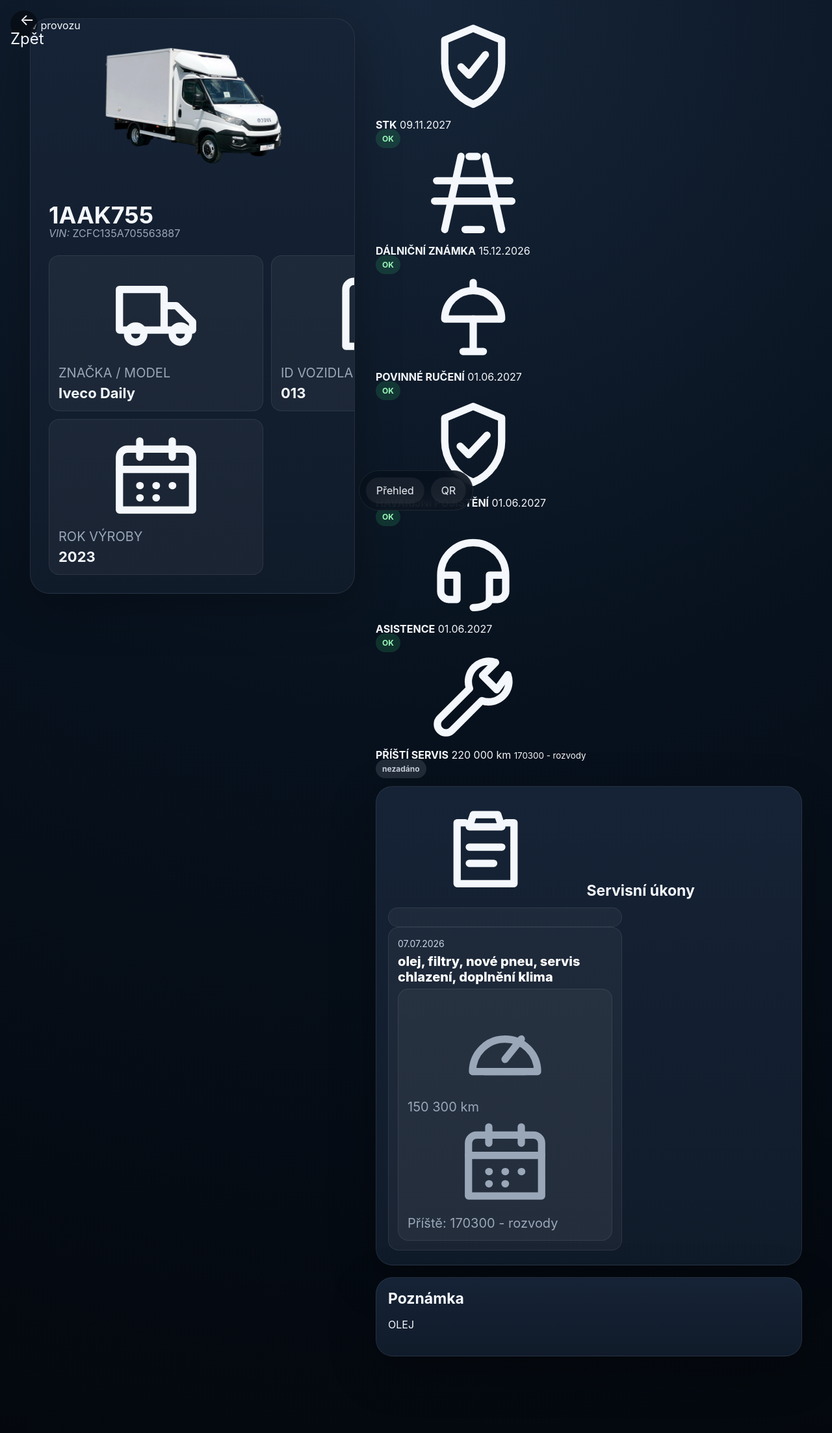
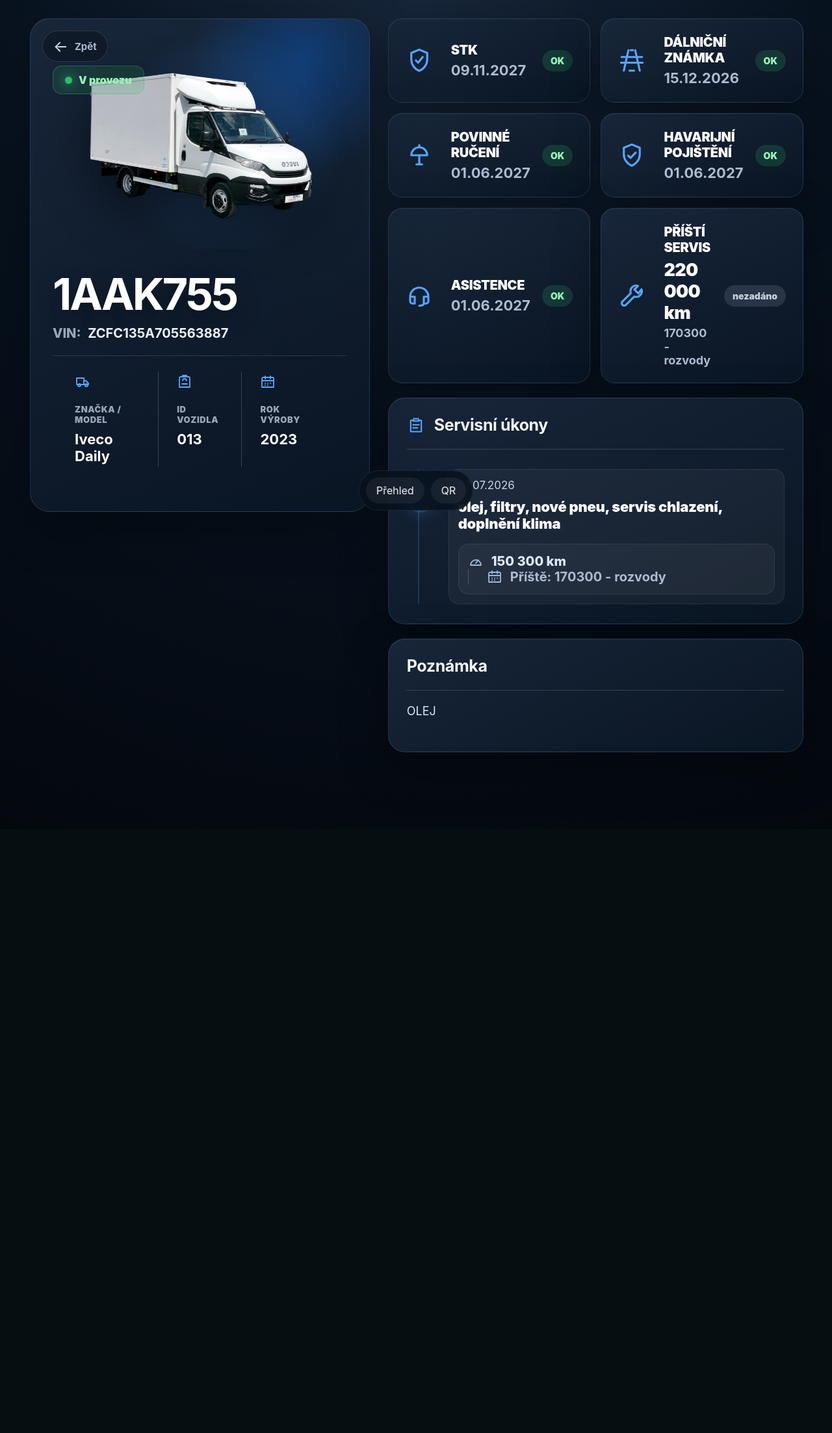
Before and after one commit to jakubwurm-coder/crocodille-rent, a Flask app: page /v/1AAK755 in a window 1280 px wide. Shown: the whole page at 65% size. After the commit the page ends 1158 px from the top, so only its background shows below. Run offline with Flask 3, Linux system fonts and the light colour scheme.

Commit message:
Redesign vehicle dashboard styling

```diff
--- a/static/css/vehicles.css
+++ b/static/css/vehicles.css
@@ -88,91 +88,304 @@
 .vehicle-screen{
   width:100%;
   display:grid;
-  grid-template-columns:minmax(500px,42%) minmax(620px,58%);
-  gap:32px;
+  grid-template-columns:minmax(520px,44%) minmax(620px,56%);
+  gap:28px;
   align-items:start;
   margin-bottom:90px;
 }
 
 .vehicle-left,
-.panel{
-  background:linear-gradient(180deg,#162336,#101b2a);
-  border:1px solid var(--line);
-  box-shadow:0 22px 70px rgba(0,0,0,.28);
+.panel,
+.status-card{
+  background:linear-gradient(155deg,rgba(25,39,59,.96),rgba(10,22,36,.96));
+  border:1px solid rgba(120,170,230,.18);
+  box-shadow:0 24px 70px rgba(0,0,0,.34), inset 0 1px 0 rgba(255,255,255,.04);
 }
 
 .vehicle-left{
+  position:relative;
   border-radius:30px;
   overflow:hidden;
+  min-height:760px;
 }
+
+.vehicle-left::before{
+  content:"";
+  position:absolute;
+  inset:-120px -80px auto auto;
+  width:360px;
+  height:360px;
+  background:radial-gradient(circle,rgba(8,117,255,.32),rgba(8,117,255,0) 68%);
+  pointer-events:none;
+}
+
+.pro-back{
+  position:absolute;
+  z-index:4;
+  top:18px;
+  left:18px;
+  width:auto;
+  height:48px;
+  display:flex;
+  align-items:center;
+  gap:10px;
+  border-radius:999px;
+  padding:0 16px;
+  background:rgba(0,0,0,.28);
+  border:1px solid rgba(255,255,255,.13);
+  color:#d8e3f2;
+  font-size:24px;
+  backdrop-filter:blur(10px);
+}
+
+.pro-back span{
+  font-size:15px;
+  font-weight:750;
+  color:#aebbd0;
+}
+
+.vehicle-status-badge{
+  position:absolute;
+  z-index:4;
+  top:72px;
+  left:34px;
+  display:flex;
+  align-items:center;
+  gap:10px;
+  padding:11px 18px;
+  border-radius:14px;
+  background:rgba(47,189,104,.15);
+  border:1px solid rgba(47,189,104,.35);
+  color:#99f6b7;
+  font-size:16px;
+  font-weight:900;
+}
+
+.status-light{
+  width:11px;
+  height:11px;
+  border-radius:999px;
+  background:#6b7280;
+  box-shadow:0 0 16px currentColor;
+}
+
+.status-light.ok{background:var(--green); color:var(--green)}
+.status-light.soon{background:var(--orange); color:var(--orange)}
+.status-light.bad{background:var(--red); color:var(--red)}
+.status-light.unknown{background:#6b7280; color:#6b7280}
 
 .wide-hero{
   position:relative;
-  height:calc(100vh - 310px);
-  min-height:240px;
-  max-height:30px;
-  background:transparent;
+  height:355px;
+  min-height:355px;
+  max-height:none;
+  background:radial-gradient(circle at 58% 54%,rgba(60,145,255,.32),rgba(60,145,255,0) 50%);
+  padding:52px 32px 0;
 }
 
 .wide-hero img{
+  position:relative;
+  z-index:2;
   width:100%;
   height:100%;
   object-fit:contain;
+  filter:drop-shadow(0 26px 35px rgba(0,0,0,.5));
 }
 
-.back{
-  position:absolute;
-  top:16px;
-  left:16px;
-  width:42px;
-  height:42px;
-  display:grid;
-  place-items:center;
-  border-radius:50%;
-  background:rgba(0,0,0,.45);
-  font-size:24px;
-}
-
-.detail-dot{
-  position:absolute;
-  right:18px;
-  top:18px;
-  width:22px;
-  height:22px;
-}
-
-.main-info{
-  display:flex;
-  justify-content:space-between;
-  gap:14px;
-  padding:24px 28px;
+.pro-main{
+  display:block;
+  padding:36px 34px 22px;
 }
 
 .wide-main h1{
-  font-size:36px;
-  line-height:1;
-  margin:0;
+  font-size:68px;
+  line-height:.95;
+  letter-spacing:-3px;
+  margin:0 0 16px;
+  color:#fff;
+  text-shadow:0 12px 34px rgba(0,0,0,.36);
 }
 
 .wide-main p{
-  font-size:36px;
-  margin:5px 0;
-  color:#e7eef8;
+  display:none;
 }
 
 .wide-main span{
+  color:#eef5ff;
+  font-size:20px;
+  font-weight:650;
+}
+
+.wide-main span em{
   color:var(--muted);
-  font-size:30x;
+  font-style:normal;
+  font-weight:800;
+  margin-right:6px;
 }
 
 .stats{
   display:grid;
-  grid-template-columns:1fr 1fr;
-  gap:12px;
-  padding:0 28px 28px;
+  grid-template-columns:1fr 1fr 1fr;
+  gap:0;
+  padding:24px 34px 34px;
+  border-top:1px solid rgba(255,255,255,.12);
+  margin:0 34px;
 }
 
-.stats div,
+.stats div{
+  background:transparent;
+  border:0;
+  border-radius:0;
+  padding:4px 24px 4px 0;
+  min-height:112px;
+}
+
+.stats div + div{
+  border-left:1px solid rgba(255,255,255,.18);
+  padding-left:28px;
+}
+
+.ui-icon{
+  width:28px;
+  height:28px;
+  color:#58a6ff;
+  display:inline-block;
+  flex:0 0 auto;
+}
+
+.stats .ui-icon{
+  width:24px;
+  height:24px;
+  margin-bottom:18px;
+}
+
+.stats small,
+.row span,
+.timeline span,
+.doc-card small,
+.empty,
+.admin-help{
+  font-size:15px;
+  color:var(--muted);
+}
+
+.stats small{
+  display:block;
+  font-size:13px;
+  font-weight:900;
+  letter-spacing:.6px;
+}
+
+.stats strong{
+  display:block;
+  margin-top:9px;
+  font-size:22px;
+  color:#fff;
+}
+
+.vehicle-right{
+  display:grid;
+  gap:22px;
+}
+
+.status-grid{
+  display:grid;
+  grid-template-columns:1fr 1fr;
+  gap:16px;
+}
+
+.status-card{
+  min-height:118px;
+  border-radius:22px;
+  padding:24px 26px;
+  display:grid;
+  grid-template-columns:52px 1fr auto;
+  align-items:center;
+  gap:18px;
+}
+
+.status-icon{
+  width:42px;
+  height:42px;
+}
+
+.status-card strong,
+.timeline strong{
+  display:block;
+  font-size:20px;
+  font-weight:950;
+  color:#ffffff;
+  letter-spacing:-.3px;
+}
+
+.status-card span{
+  display:block;
+  margin-top:6px;
+  color:#aebbd0;
+  font-size:22px;
+  font-weight:650;
+}
+
+.status-card small{
+  display:block;
+  margin-top:4px;
+  color:#aebbd0;
+  font-size:18px;
+  font-weight:650;
+}
+
+.status-card .service-km{
+  color:#fff;
+  font-size:27px;
+  font-weight:950;
+  letter-spacing:-.6px;
+}
+
+.pill{
+  border-radius:999px;
+  padding:8px 13px;
+  font-size:14px;
+  font-weight:950;
+  white-space:nowrap;
+  align-self:center;
+}
+
+.panel{
+  border-radius:26px;
+  padding:26px 28px 30px;
+}
+
+.panel h2{
+  display:flex;
+  align-items:center;
+  gap:14px;
+  margin:0;
+  padding-bottom:22px;
+  border-bottom:1px solid rgba(255,255,255,.15);
+  font-size:25px;
+  letter-spacing:-.4px;
+}
+
+.service-panel{
+  min-height:250px;
+}
+
+.list,
+.timeline,
+.docs{
+  display:grid;
+  gap:12px;
+}
+
+.compact-list,
+.wide-docs{
+  grid-template-columns:1fr 1fr;
+}
+
+.wide-timeline{
+  grid-template-columns:1fr;
+}
+
 .row,
 .timeline div,
 .doc-card{
@@ -182,50 +395,6 @@
   padding:14px;
 }
 
-.stats small,
-.row span,
-.timeline span,
-.doc-card small,
-.empty,
-.admin-help{
-  font-size:20px;
-  color:var(--muted);
-}
-
-.stats strong{
-  display:block;
-  margin-top:6px;
-  font-size:22px;
-}
-
-.vehicle-right{
-  display:grid;
-  gap:18px;
-}
-
-.panel{
-  border-radius:26px;
-  padding:18px 18px 22px;
-}
-
-.panel h2{
-  margin:0 0 12px;
-  font-size:23px;
-}
-
-.list,
-.timeline,
-.docs{
-  display:grid;
-  gap:9px;
-}
-
-.compact-list,
-.wide-timeline,
-.wide-docs{
-  grid-template-columns:1fr 1fr;
-}
-
 .row{
   display:flex;
   justify-content:space-between;
@@ -233,21 +402,92 @@
   align-items:center;
 }
 
-.row strong,
-.timeline strong{
-  display:block;
-  font-size:20px;
-  font-weight:800;
-  color:#ffffff;
+.pro-timeline{
+  position:relative;
+  padding:30px 0 0;
+}
+
+.timeline-item{
+  position:relative;
+  display:grid;
+  grid-template-columns:46px 1fr;
+  gap:18px;
+  background:transparent!important;
+  border:0!important;
+  padding:0!important;
+}
+
+.timeline-item::before{
+  content:"";
+  position:absolute;
+  left:17px;
+  top:0;
+  bottom:0;
+  width:2px;
+  background:rgba(88,166,255,.18);
+}
+
+.timeline-dot{
+  position:relative;
+  z-index:2;
+  width:24px;
+  height:24px;
+  border-radius:999px;
+  margin:30px 0 0 6px;
+  background:#58a6ff;
+  box-shadow:0 0 0 7px rgba(88,166,255,.17),0 0 28px rgba(88,166,255,.55);
+}
+
+.timeline-content{
+  padding:4px 0 0;
 }
 
 .timeline time{
+  display:block;
   color:#c9d5e6;
-  font-size:14px;
+  font-size:17px;
+  margin-bottom:10px;
 }
 
 .timeline strong{
-  margin:6px 0;
+  margin:0 0 18px;
+  font-size:22px;
+  max-width:760px;
+}
+
+.service-meta{
+  display:flex;
+  flex-wrap:wrap;
+  gap:0;
+  background:rgba(255,255,255,.045);
+  border:1px solid rgba(255,255,255,.1);
+  border-radius:16px;
+  padding:16px 20px;
+  width:fit-content;
+  max-width:100%;
+}
+
+.service-meta span{
+  display:flex;
+  align-items:center;
+  gap:12px;
+  color:#dbe8fa;
+  font-size:20px;
+  font-weight:850;
+  padding-right:28px;
+}
+
+.service-meta span + span{
+  border-left:1px solid rgba(255,255,255,.18);
+  padding-left:28px;
+  color:#aebbd0;
+  font-weight:650;
+}
+
+.service-meta .ui-icon{
+  width:24px;
+  height:24px;
+  color:#9bb8dc;
 }
 
 .doc-card{
@@ -267,6 +507,11 @@
   display:grid;
 }
 
+.wide-note{
+  color:#dbe8fa;
+  font-size:18px;
+  line-height:1.55;
+}
 
 /* Stavové hlášky v přehledu vozidel */
 .vehicle-status{
```
